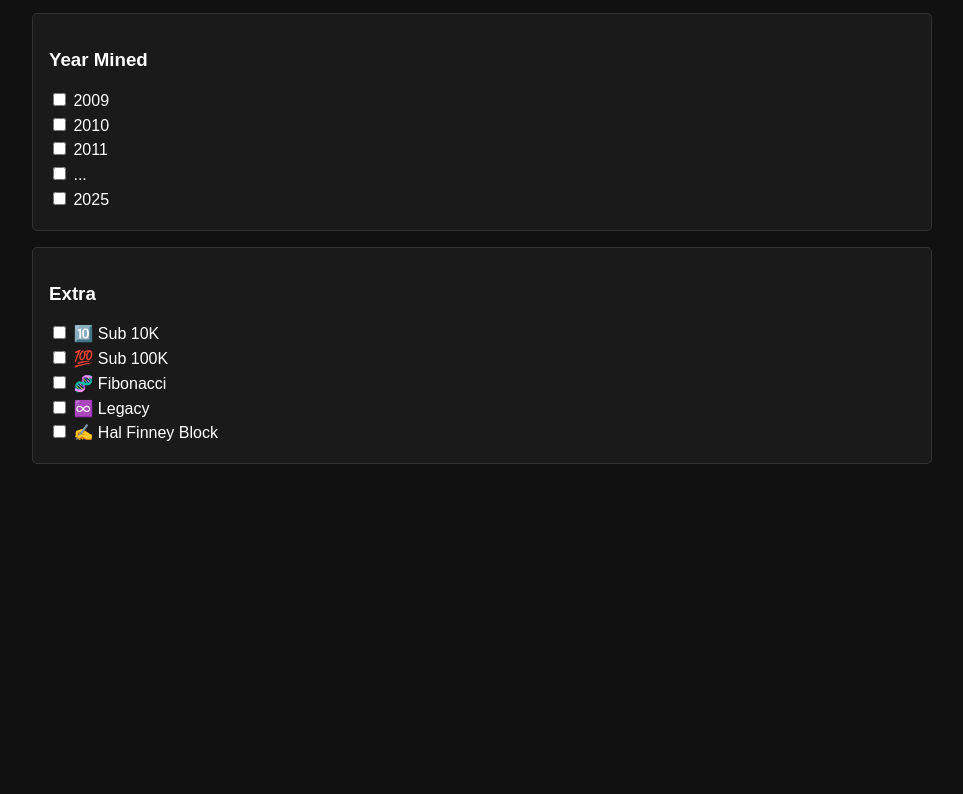
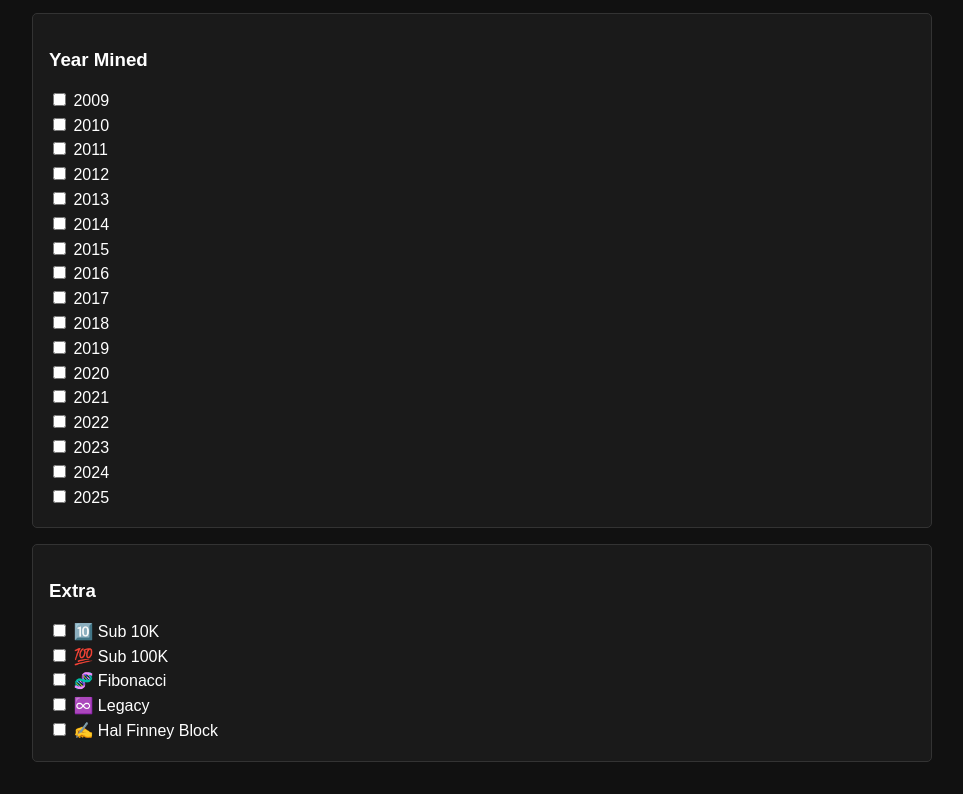
Before and after one commit to tomo385/UI, a plain HTML site: page index.html in a window 1280 px wide. Shown: the part 1377-2171 px from the top of the page, without its empty margins (158-1121 px from the left). Before the commit the page ends 1873 px from the top, so only its background shows below. Drawn offline with Linux system fonts and the light colour scheme.

Commit message:
Update index.html

```diff
--- a/index.html
+++ b/index.html
@@ -66,12 +66,28 @@
       </div>
 
       <div class="filter-group">
-        <h3>Year Mined</h3>
-        <label><input type="checkbox"> 2009</label>
-        <label><input type="checkbox"> 2010</label>
-        <label><input type="checkbox"> 2011</label>
-        <label><input type="checkbox"> ...</label>
-        <label><input type="checkbox"> 2025</label>
+  <h3>Year Mined</h3>
+  <div class="year-grid-vertical">
+    <label><input type="checkbox"> 2009</label>
+    <label><input type="checkbox"> 2010</label>
+    <label><input type="checkbox"> 2011</label>
+    <label><input type="checkbox"> 2012</label>
+    <label><input type="checkbox"> 2013</label>
+    <label><input type="checkbox"> 2014</label>
+
+    <label><input type="checkbox"> 2015</label>
+    <label><input type="checkbox"> 2016</label>
+    <label><input type="checkbox"> 2017</label>
+    <label><input type="checkbox"> 2018</label>
+    <label><input type="checkbox"> 2019</label>
+    <label><input type="checkbox"> 2020</label>
+
+    <label><input type="checkbox"> 2021</label>
+    <label><input type="checkbox"> 2022</label>
+    <label><input type="checkbox"> 2023</label>
+    <label><input type="checkbox"> 2024</label>
+    <label><input type="checkbox"> 2025</label>
+  </div>
       </div>
 
       <div class="filter-group">
```
